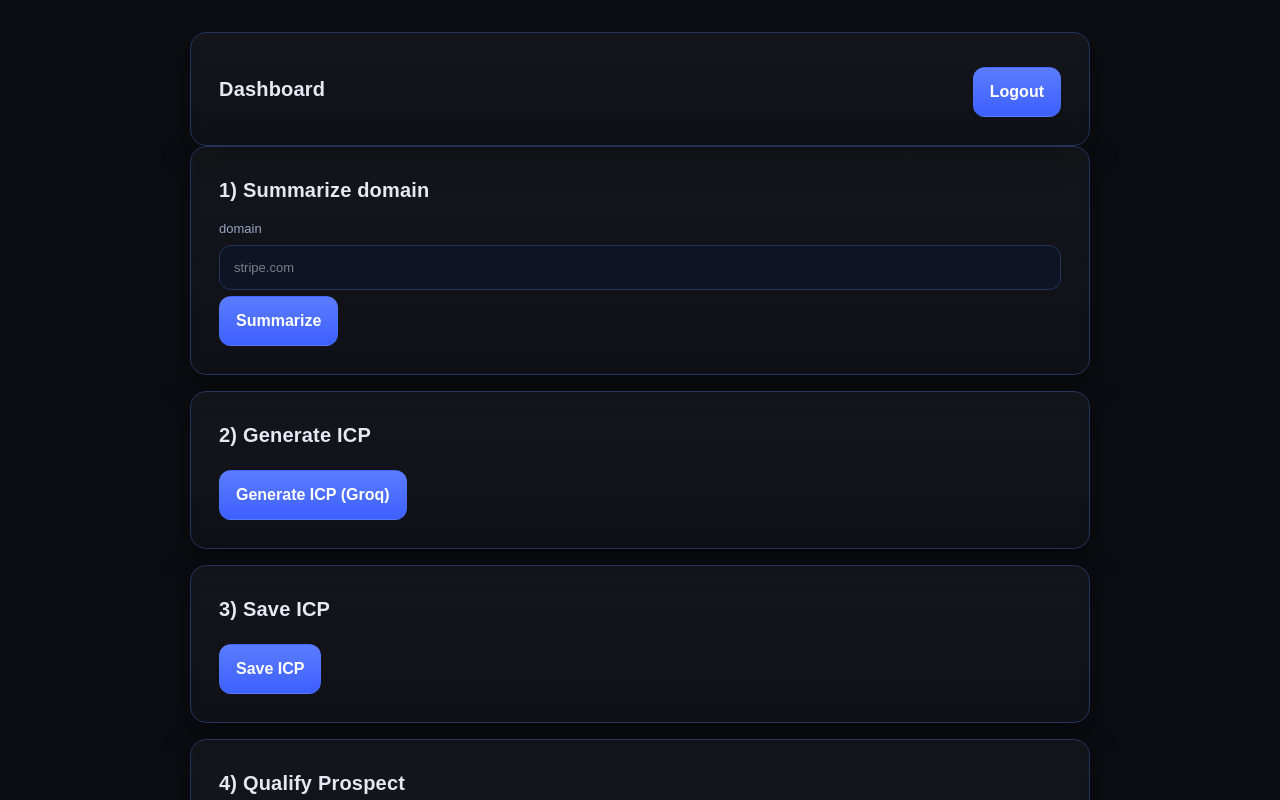
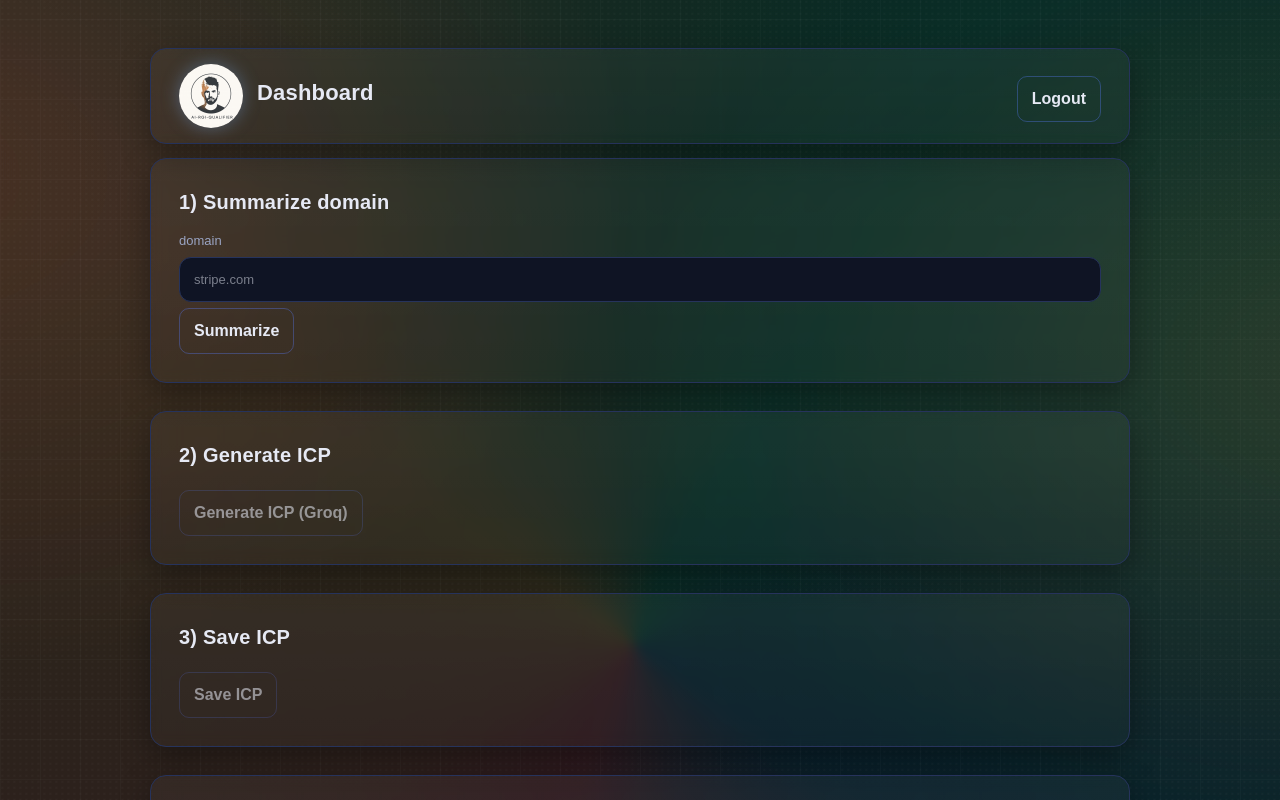
Before and after one commit to Rginsausti/ai-qualifier, a Next.js app: page /dashboard in a window 1280 px wide. Shown: the top 800 px of the page. Built offline with nearby package versions, Linux system fonts and the light colour scheme; no server answers; what groq-sdk would draw is missing.

Commit message:
style improvement

```diff
--- a/package.json
+++ b/package.json
@@ -11,6 +11,7 @@
   "dependencies": {
     "@supabase/ssr": "^0.7.0",
     "@supabase/supabase-js": "^2.76.1",
+    "animejs": "^3.2.1",
     "groq-sdk": "^0.34.0",
     "next": "16.0.0",
     "openai": "^6.7.0",
@@ -20,6 +21,7 @@
   },
   "devDependencies": {
     "@tailwindcss/postcss": "^4",
+    "@types/animejs": "^3.1.13",
     "@types/node": "^20",
     "@types/react": "^19",
     "@types/react-dom": "^19",
--- a/src/app/dashboard/page.tsx
+++ b/src/app/dashboard/page.tsx
@@ -1,6 +1,6 @@
-// src/app/dashboard/page.tsx
 'use client'
 
+import Image from 'next/image'
 import { useActionState, useEffect, useRef } from 'react'
 import { useFormStatus } from 'react-dom'
 import {
@@ -42,26 +42,15 @@ export default function Dashboard() {
 
   const refreshFormRef = useRef<HTMLFormElement>(null)
 
-  useEffect(() => {
-    refreshFormRef.current?.requestSubmit()
-  }, [])
-
-  useEffect(() => {
-    if (qualifyState.score !== null) {
-      refreshFormRef.current?.requestSubmit()
-    }
-  }, [qualifyState.score])
+  useEffect(() => { refreshFormRef.current?.requestSubmit() }, [])
+  useEffect(() => { if (qualifyState.score !== null) refreshFormRef.current?.requestSubmit() }, [qualifyState.score])
 
   const reasoningTextFromUnknown = (u: unknown): string => {
     if (typeof u === 'string') return u
     if (u && typeof u === 'object' && 'reasoning' in u && typeof (u as { reasoning: unknown }).reasoning === 'string') {
       return (u as { reasoning: string }).reasoning
     }
-    try {
-      return JSON.stringify(u)
-    } catch {
-      return ''
-    }
+    try { return JSON.stringify(u) } catch { return '' }
   }
 
   const runs: QualificationRunRow[] =
@@ -69,16 +58,21 @@ export default function Dashboard() {
 
   return (
     <main className="dash">
+      <div className="grid-overlay" />
       <div className="dash__wrap">
         <form ref={refreshFormRef} action={getRunsAction}><input type="hidden" name="refresh" value="1" /></form>
 
-        <div className="auth__card" style={{ display: 'flex', justifyContent: 'space-between', alignItems: 'center' }}>
-          <h1 className="auth__title" style={{ margin: 0 }}>Dashboard</h1>
+        <div className="auth__card dash__header">
+          <div className="dash__brand">
+            <Image src="/ai-rgi-qualifier.png" alt="AI-RGI-QUALIFIER" width={28} height={28} className="dash__logo" />
+            <h1 className="auth__title dash__title">Dashboard</h1>
+          </div>
           <form action={signOut}>
             <button className="auth__btn" type="submit">Logout</button>
           </form>
         </div>
 
+        <div className="dash__stack">
           <section className="auth__card">
             <h2 className="auth__title">1) Summarize domain</h2>
             <form action={summarizeAction}>
@@ -92,7 +86,7 @@ export default function Dashboard() {
             {hasSummary ? <textarea className="auth__input" readOnly value={summaryState.summary} rows={6} /> : null}
           </section>
 
-        <section className="auth__card" style={{ marginTop: 16 }}>
+          <section className="auth__card">
             <h2 className="auth__title">2) Generate ICP</h2>
             <form action={generateAction}>
               <input type="hidden" name="summary" value={summaryState.summary || ''} />
@@ -102,7 +96,7 @@ export default function Dashboard() {
             {hasICP ? <pre className="auth__input" style={{ whiteSpace: 'pre-wrap' }}>{icpJson}</pre> : null}
           </section>
 
-        <section className="auth__card" style={{ marginTop: 16 }}>
+          <section className="auth__card">
             <h2 className="auth__title">3) Save ICP</h2>
             <form action={saveAction}>
               <input type="hidden" name="icp" value={icpJson} />
@@ -114,7 +108,7 @@ export default function Dashboard() {
             {saveState && 'error' in saveState ? <p className="auth__error">{saveState.error}</p> : null}
           </section>
 
-        <section className="auth__card" style={{ marginTop: 16 }}>
+          <section className="auth__card">
             <h2 className="auth__title">4) Qualify Prospect</h2>
             <form action={qualifyAction}>
               <input type="hidden" name="icp" value={icpJson} />
@@ -134,7 +128,7 @@ export default function Dashboard() {
             ) : null}
           </section>
 
-        <section className="auth__card" style={{ marginTop: 16 }}>
+          <section className="auth__card">
             <h2 className="auth__title">Recent qualification runs</h2>
             {runs.length === 0 ? (
               <p className="auth__value">No runs yet.</p>
@@ -154,6 +148,7 @@ export default function Dashboard() {
             )}
           </section>
         </div>
+      </div>
     </main>
   )
 }
--- a/src/app/globals.css
+++ b/src/app/globals.css
@@ -25,140 +25,296 @@ body {
   font-family: Arial, Helvetica, sans-serif;
 }
 
-:root{
-  --bg:#0b0d12;
-  --surface:#121624;
-  --text:#e6e9f4;
-  --muted:#9aa4c3;
-  --primary:#5b7cff;
-  --primary-ink:#0a1436;
-  --ring:#26335c;
+:root {
+  --bg: #0b0d12;
+  --surface: #121624;
+  --text: #e6e9f4;
+  --muted: #9aa4c3;
+  --primary: #5b7cff;
+  --primary-ink: #0a1436;
+  --ring: #26335c;
 }
 
-html,body{background:var(--bg);color:var(--text)}
-*{box-sizing:border-box}
-
-.auth{
-  min-height:100dvh;
-  display:grid;
-  place-items:center;
-  padding:4dvh 4dvw;
+html, body {
+  background: var(--bg);
+  color: var(--text);
 }
 
-.auth__grid{
-  width:min(1080px,92dvw);
-  display:grid;
-  grid-template-columns:repeat(2,1fr);
-  gap:24px;
+* { box-sizing: border-box; }
+
+/* === AUTH LAYOUT === */
+.auth {
+  min-height: 100svh;
+  display: grid;
+  place-items: center;
+  padding: 0;
+  position: relative;
+  overflow: hidden;
 }
 
-.auth__card{
-  background:linear-gradient(180deg,rgba(255,255,255,0.04),rgba(255,255,255,0.02));
-  border:1px solid var(--ring);
-  border-radius:16px;
-  padding:28px;
-  display:grid;
-  gap:14px;
-  box-shadow:0 10px 30px rgba(0,0,0,0.35);
-  backdrop-filter:blur(6px);
+/* === BACKDROP === */
+.auth-bg {
+  position: absolute;
+  inset: 0;
+  pointer-events: none;
+  z-index: 1;
+}
+.auth-bg__glow {
+  position: absolute;
+  inset: 0;
+  background:
+    radial-gradient(900px 500px at 10% 60%, rgba(46,99,255,.18) 0%, transparent 65%),
+    radial-gradient(900px 500px at 90% 60%, rgba(0,180,255,.14) 0%, transparent 70%),
+    radial-gradient(700px 380px at 50% 15%, rgba(114,189,131,.10) 0%, transparent 70%);
+}
+.auth-bg__blob {
+  position: absolute;
+  width: 520px;
+  height: 520px;
+  border-radius: 50%;
+  mix-blend-mode: screen;
+  filter: blur(30px) saturate(120%);
+  opacity: .6;
+}
+.auth-bg__blob--a { left: -6%; top: 18%; background: radial-gradient(circle at 30% 30%, #2e63ff 0%, #1a3dd6 45%, transparent 72%); }
+.auth-bg__blob--b { right: -8%; top: 22%; background: radial-gradient(circle at 70% 40%, #00b4ff 0%, #146aa8 48%, transparent 75%); }
+.auth-bg__blob--c { left: 22%; bottom: -10%; background: radial-gradient(circle at 40% 60%, #72bd83 0%, #2a7a4f 48%, transparent 75%); }
+.auth-bg__twinkles {
+  position: absolute;
+  inset: 0;
+  opacity: .6;
+  background-image:
+    radial-gradient(2px 2px at 20% 30%, rgba(255,255,255,.9) 0, transparent 60%),
+    radial-gradient(1.5px 1.5px at 70% 40%, rgba(255,255,255,.8) 0, transparent 60%),
+    radial-gradient(1.8px 1.8px at 40% 75%, rgba(255,255,255,.8) 0, transparent 60%),
+    radial-gradient(1.2px 1.2px at 85% 65%, rgba(255,255,255,.7) 0, transparent 60%),
+    radial-gradient(1.4px 1.4px at 55% 15%, rgba(255,255,255,.8) 0, transparent 60%);
+  animation: authTwinkle 4s ease-in-out infinite alternate;
+}
+@keyframes authTwinkle {
+  0% { filter: brightness(.9); transform: translateY(0); }
+  100% { filter: brightness(1.2); transform: translateY(-2px); }
+}
+.auth-bg__grid {
+  position: absolute;
+  inset: -2px;
+  opacity: .35;
+  background:
+    radial-gradient(transparent 20%, rgba(10,14,28,.85) 80%),
+    repeating-linear-gradient(0deg, rgba(255,255,255,.04) 0 1px, transparent 1px 40px),
+    repeating-linear-gradient(90deg, rgba(255,255,255,.04) 0 1px, transparent 1px 40px);
+  mask-image: radial-gradient(70% 60% at 50% 50%, black 0%, transparent 90%);
 }
 
-.auth__title{
-  font-size:20px;
-  font-weight:700;
-  letter-spacing:.2px;
+/* === AUTH GRID === */
+.auth__grid {
+  width: min(1180px, 92dvw);
+  display: grid;
+  gap: clamp(20px, 4dvw, 44px);
+  position: relative;
+  z-index: 2;
+  align-items: center;
+  justify-items: center;
+  align-content: center;
+  grid-template-columns: 1fr;
+  grid-template-areas:
+    "brand"
+    "login"
+    "register";
+  min-height: 100svh;
+}
+.auth__brand {
+  grid-area: brand;
+  display: grid;
+  place-items: center;
+  margin: 0;
+}
+.auth__card--login { grid-area: login; }
+.auth__card--register { grid-area: register; }
+@media (min-aspect-ratio: 4/3) and (min-width: 900px) {
+  .auth__grid {
+    grid-template-columns: minmax(300px, 420px) auto minmax(300px, 420px);
+    grid-template-areas: "login brand register";
+  }
 }
 
-.auth__field{
-  display:grid;
-  gap:6px;
-  color:var(--muted);
-  font-size:13px;
+/* === AUTH CARD === */
+.auth__card {
+  background: linear-gradient(180deg, rgba(255,255,255,0.04), rgba(255,255,255,0.02));
+  border: 1px solid var(--ring);
+  border-radius: 16px;
+  padding: 28px;
+  display: grid;
+  gap: 14px;
+  box-shadow: 0 10px 30px rgba(0,0,0,0.35);
+  backdrop-filter: blur(6px);
+}
+.auth__title { font-size: 20px; font-weight: 700; letter-spacing: .2px; }
+.auth__field { display: grid; gap: 6px; color: var(--muted); font-size: 13px; }
+.auth__input {
+  width: 100%;
+  padding: 12px 14px;
+  border-radius: 12px;
+  border: 1px solid var(--ring);
+  background: #0f1424;
+  color: var(--text);
+  outline: none;
+}
+.auth__input:focus {
+  border-color: var(--primary);
+  box-shadow: 0 0 0 3px color-mix(in oklab, var(--primary) 30%, transparent);
+}
+.auth__btn {
+  margin-top: 6px;
+  padding: 12px 16px;
+  border-radius: 12px;
+  border: 1px solid color-mix(in oklab, var(--primary) 20%, transparent);
+  background: linear-gradient(180deg, var(--primary), #3d60ff);
+  color: white;
+  font-weight: 600;
+  cursor: pointer;
+  transition: transform .08s ease;
+}
+.auth__btn:hover { transform: translateY(-1px); }
+.auth__btn:active { transform: translateY(0); }
+
+/* === AUTH BRAND === */
+.auth__brand { display: flex; justify-content: center; align-items: center; }
+.auth__logo-wrap {
+  width: clamp(160px, 14vw, 260px);
+  height: clamp(160px, 14vw, 260px);
+  border-radius: 50%;
+  overflow: hidden;
+  display: grid;
+  place-items: center;
+  outline: 3px solid #0b0b12;
+  box-shadow: 0 0 24px 6px rgba(120,180,255,.55), 0 0 80px 18px rgba(120,180,255,.22);
+  transition: box-shadow .4s ease, transform .4s ease;
+}
+.auth__logo { width: 100%; height: 100%; border-radius: 50%; object-fit: cover; }
+
+/* === AUTH RESPONSIVE === */
+@media (max-width: 860px) {
+  .auth__grid {
+    grid-template-columns: 1fr;
+    grid-template-areas: "brand" "login" "register";
+  }
 }
 
-.auth__input{
-  width:100%;
-  padding:12px 14px;
-  border-radius:12px;
-  border:1px solid var(--ring);
-  background:#0f1424;
-  color:var(--text);
-  outline:none;
+/* === DASH BASE === */
+.dash {
+  position: relative;
+  overflow: hidden;
+  min-height: 100dvh;
+  display: grid;
+  place-items: start center;
+  padding: 6dvh 0;
+  background: #0b0d12;
+}
+.dash::before {
+  content: "";
+  position: absolute;
+  inset: -20%;
+  background:
+    radial-gradient(1200px 800px at 10% 25%, #ff6b6b22 0%, transparent 60%),
+    radial-gradient(1200px 800px at 90% 35%, #ffd16622 0%, transparent 60%),
+    radial-gradient(1200px 800px at 50% 85%, #06d6a022 0%, transparent 60%),
+    conic-gradient(from 210deg at 50% 50%, #ff6b6b22, #ffd16622, #06d6a022, #118ab222, #ff6b6b22);
+  filter: saturate(120%) contrast(105%);
+  animation: fractalShift 24s ease-in-out infinite alternate;
+  z-index: 0;
+}
+.dash::after {
+  content: "";
+  position: absolute;
+  inset: -2%;
+  background-image: radial-gradient(rgba(255,255,255,.12) 1px, transparent 1.5px);
+  background-size: 6px 6px;
+  opacity: .18;
+  mix-blend-mode: screen;
+  animation: dotsDrift 18s linear infinite;
+  z-index: 0;
+}
+@keyframes fractalShift {
+  0% { transform: translate3d(0,0,0) scale(1.02) rotate(0deg); }
+  100% { transform: translate3d(-3%, -2%, 0) scale(1.05) rotate(1deg); }
+}
+@keyframes dotsDrift {
+  0% { background-position: 0 0; }
+  100% { background-position: 120px 80px; }
+}
+.dash .grid-overlay {
+  position: absolute;
+  inset: 0;
+  background:
+    repeating-linear-gradient(0deg, rgba(255,255,255,.025) 0 1px, transparent 1px 40px),
+    repeating-linear-gradient(90deg, rgba(255,255,255,.025) 0 1px, transparent 1px 40px);
+  mask-image: radial-gradient(120% 90% at 50% 40%, black 55%, transparent 90%);
+  pointer-events: none;
+  z-index: 0;
 }
 
-.auth__input:focus{
-  border-color:var(--primary);
-  box-shadow:0 0 0 3px color-mix(in oklab, var(--primary) 30%, transparent);
+/* === DASH WRAP + TYPO === */
+.dash__wrap { position: relative; z-index: 1; width: min(980px, 92dvw); }
+.dash__title { font-size: 22px; font-weight: 700; margin-bottom: 8px; }
+
+/* === DASH META === */
+.dash__meta { display: grid; gap: 10px; margin: 8px 0 16px; }
+.dash__row {
+  display: flex;
+  justify-content: space-between;
+  align-items: center;
+  padding: 10px 12px;
+  border: 1px solid var(--ring);
+  border-radius: 12px;
+  background: #0f1424;
+}
+.dash__label { color: var(--muted); font-size: 13px; }
+.dash__value {
+  color: var(--text);
+  font-weight: 600;
+  font-size: 14px;
+  max-width: 60ch;
+  overflow: hidden;
+  text-overflow: ellipsis;
+}
+.dash__actions { display: flex; justify-content: flex-end; }
+
+/* === DASH HEADER === */
+.dash__header {
+  display: flex;
+  align-items: center;          /* centrado vertical */
+  justify-content: space-between;
+  min-height: 96px;             /* más alto */
+  padding-block: 12px;
+}
+.dash__brand {
+  display: inline-flex;
+  align-items: center;
+  gap: 14px;
+}
+.dash__logo {
+  width: 64px;                  /* logo más grande */
+  height: 64px;
+  border-radius: 50%;
+  box-shadow: 0 0 0 2px #0b0d12 inset, 0 0 18px rgba(120,180,255,.35);
 }
 
-.auth__btn{
-  margin-top:6px;
-  padding:12px 16px;
-  border-radius:12px;
-  border:1px solid color-mix(in oklab, var(--primary) 20%, transparent);
-  background:linear-gradient(180deg,var(--primary),#3d60ff);
-  color:white;
-  font-weight:600;
-  cursor:pointer;
-  transition:transform .08s ease;
+/* === DASH STACK === */
+.dash__stack {
+  display: grid;
+  gap: clamp(22px, 3.4dvw, 28px);
+  margin-top: 14px;
 }
 
-.auth__btn:hover{transform:translateY(-1px)}
-.auth__btn:active{transform:translateY(0)}
-@media (max-width: 860px){
-  .auth__grid{grid-template-columns:1fr}
+/* === DASH BUTTONS (minimal) === */
+.dash .auth__btn {
+  background: transparent;
+  color: var(--text);
+  border: 1px solid color-mix(in oklab, var(--primary) 35%, transparent);
+  box-shadow: none;
+  padding: 10px 14px;
+  border-radius: 10px;
 }
-.dash{
-  min-height:100dvh;
-  display:grid;
-  place-items:center;
-  padding:4dvh 4dvw;
-}
-
-.dash__wrap{
-  width:min(900px,92dvw);
-}
-
-.dash__title{
-  font-size:22px;
-  font-weight:700;
-  margin-bottom:8px;
-}
-
-.dash__meta{
-  display:grid;
-  gap:10px;
-  margin:8px 0 16px;
-}
-
-.dash__row{
-  display:flex;
-  justify-content:space-between;
-  align-items:center;
-  padding:10px 12px;
-  border:1px solid var(--ring);
-  border-radius:12px;
-  background:#0f1424;
-}
-
-.dash__label{
-  color:var(--muted);
-  font-size:13px;
-}
-
-.dash__value{
-  color:var(--text);
-  font-weight:600;
-  font-size:14px;
-  max-width:60ch;
-  overflow:hidden;
-  text-overflow:ellipsis;
-}
-
-.dash__actions{
-  display:flex;
-  justify-content:flex-end;
-}
-.auth__brand{display:flex;justify-content:center;margin:48px 0}
-.auth__logo-wrap{width:clamp(160px,14vw,260px);height:clamp(160px,14vw,260px);border-radius:50%;overflow:hidden;display:grid;place-items:center;outline:3px solid #0b0b12;box-shadow:0 0 24px 6px rgba(120,180,255,.55),0 0 80px 18px rgba(120,180,255,.22)}
-.auth__logo{width:100%;height:100%;border-radius:50%;object-fit:cover}
+.dash .auth__btn:hover { background: rgba(91,124,255,.10); transform: none; }
+.dash .auth__btn:disabled { opacity: .55; }
```
Also changed, not shown: components/AuthAnimator.tsx (added, +54 -0 lines), components/AuthBackdrop.tsx (added, +40 -0 lines), src/app/page.tsx (+20 -16 lines), public/ai-rgi-qualifier.png, 1 other file (tests, documents, lock files or other folders). Lines whose indentation alone changed are shown as unchanged.
